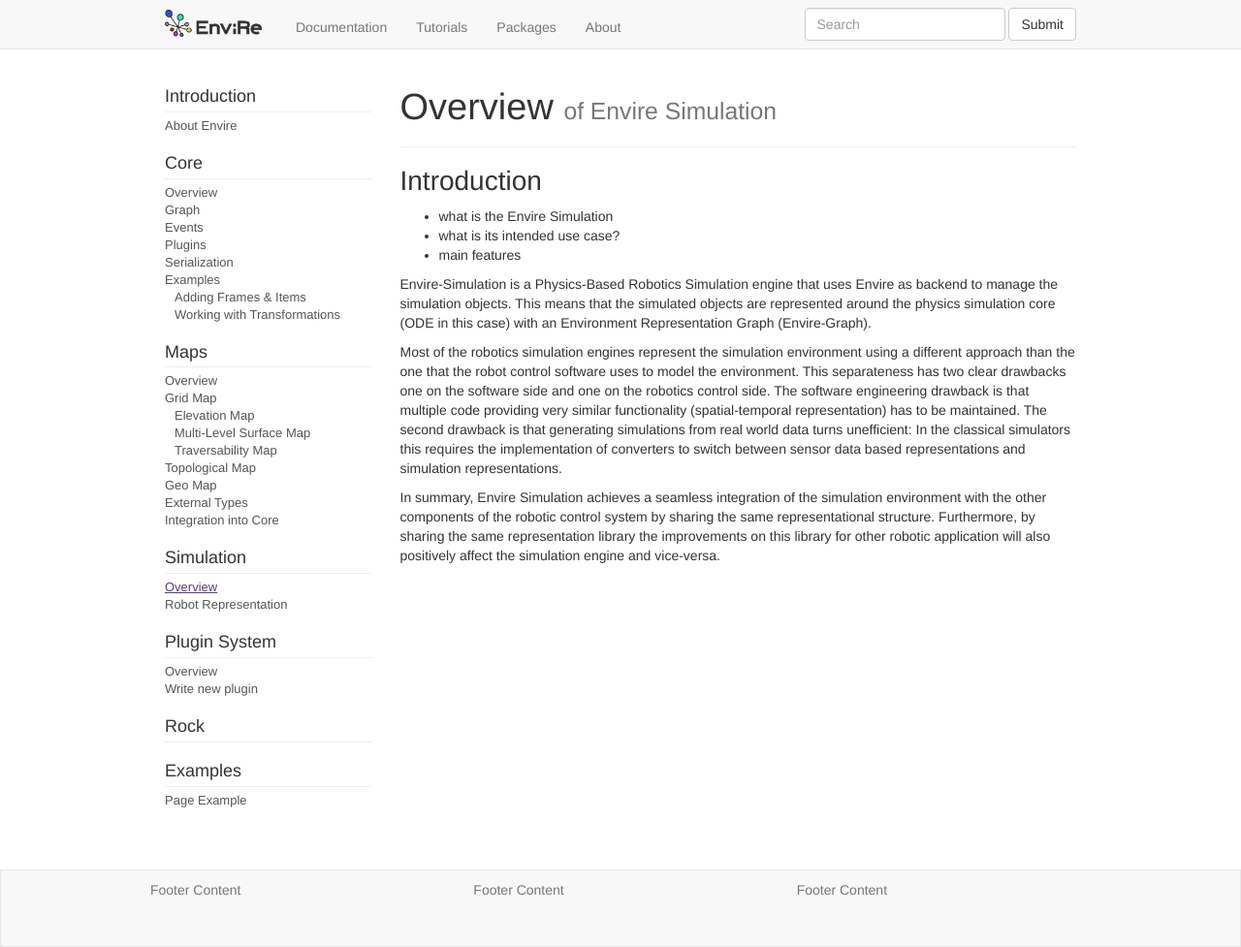
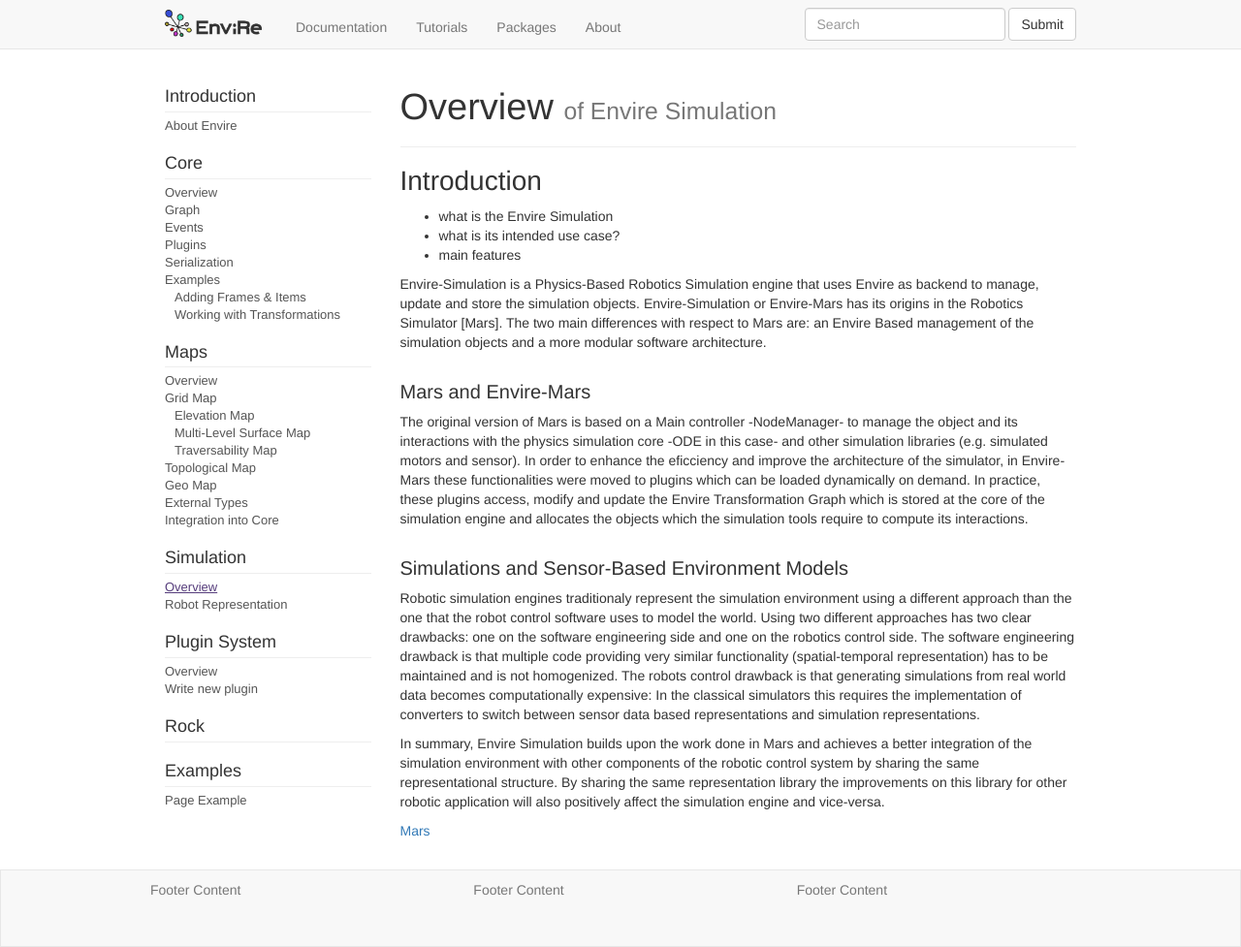
Before and after one commit to envire/envire.github.io, a Jekyll site: the page built from docs/simulation_overview.md, in a window 1280 px wide and 977 px high. Shown: the whole window at 97% size. Built offline with Jekyll 4.4.1, drawn with Linux system fonts in a browser that asks for light colours; nearby versions of some CDN libraries.

Commit message:
Simulation Overview Extended

```diff
--- a/docs/simulation_overview.md
+++ b/docs/simulation_overview.md
@@ -10,22 +10,41 @@ subtitle: of Envire Simulation
 * main features
 
 Envire-Simulation is a Physics-Based Robotics Simulation engine that uses
-Envire as backend to manage the simulation objects. This means that the
-simulated objects are represented around the physics simulation core (ODE in
-this case) with an Environment Representation Graph (Envire-Graph).
+Envire as backend to manage, update and store the simulation objects.
+Envire-Simulation or Envire-Mars has its origins in the Robotics Simulator
+[Mars]. The two main differences with respect to Mars are: an Envire Based
+management of the simulation objects and a more modular software architecture.
 
-Most of the robotics simulation engines represent the simulation environment
+### Mars and Envire-Mars
+The original version of Mars is based on a Main controller -NodeManager- to
+manage the object and its interactions with the physics simulation core -ODE in
+this case- and other simulation libraries (e.g. simulated motors and sensor).
+In order to enhance the eficciency and improve the architecture of the
+simulator, in Envire-Mars these functionalities were moved to plugins which can
+be loaded dynamically on demand. In practice, these plugins access, modify and
+update the Envire Transformation Graph which is stored at the core of the
+simulation engine and allocates the objects which the simulation tools require
+to compute its interactions.
+
+### Simulations and Sensor-Based Environment Models
+Robotic simulation engines traditionaly represent the simulation environment
 using a different approach than the one that the robot control software uses to
-model the environment. This separateness has two clear drawbacks one on the
-software side and one on the robotics control side. The software engineering
-drawback is that multiple code providing very similar functionality
-(spatial-temporal representation) has to be maintained. The second drawback
-is that generating simulations from real world data turns unefficient: In the
-classical simulators this requires the implementation of converters to switch
-between sensor data based representations and simulation representations.
+model the world. Using two different approaches has two clear drawbacks: one on
+the software engineering side and one on the robotics control side. The
+software engineering drawback is that multiple code providing very similar
+functionality (spatial-temporal representation) has to be maintained and is not
+homogenized. The robots control drawback is that generating simulations from
+real world data becomes computationally expensive: In the classical simulators
+this requires the implementation of converters to switch between sensor data
+based representations and simulation representations.
 
-In summary, Envire Simulation achieves a seamless integration of the simulation
-environment with the other components of the robotic control system by sharing
-the same representational structure. Furthermore, by sharing the same
-representation library the improvements on this library for other robotic
-application will also positively affect the simulation engine and vice-versa.
+
+In summary, Envire Simulation builds upon the work done in Mars and achieves a
+better integration of the simulation environment with other components of the
+robotic control system by sharing the same representational structure. By
+sharing the same representation library the improvements on this library for
+other robotic application will also positively affect the simulation engine and
+vice-versa.
+
+
+[Mars](http://rock-simulation.github.io/mars//)
```
